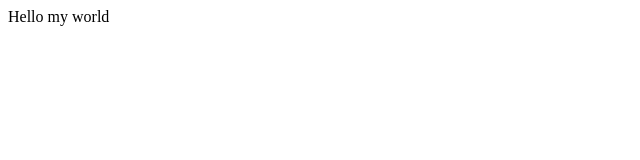
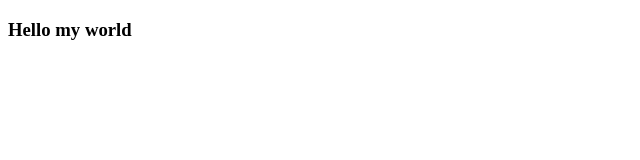
Before and after one commit to thehorse2000/thehorse2000.github.io, a plain HTML site: page index.html in a window 1280 px wide. Shown: the whole page, without its empty margins (0-640 px from the left). Drawn offline with Linux system fonts and the light colour scheme.

Commit message:
Update index.html

```diff
--- a/index.html
+++ b/index.html
@@ -7,6 +7,6 @@
     <title>Hello world Hello </title>
 </head>
 <body>
-    Hello my world
+    <h3>Hello my world</h3>
 </body>
 </html>
```
